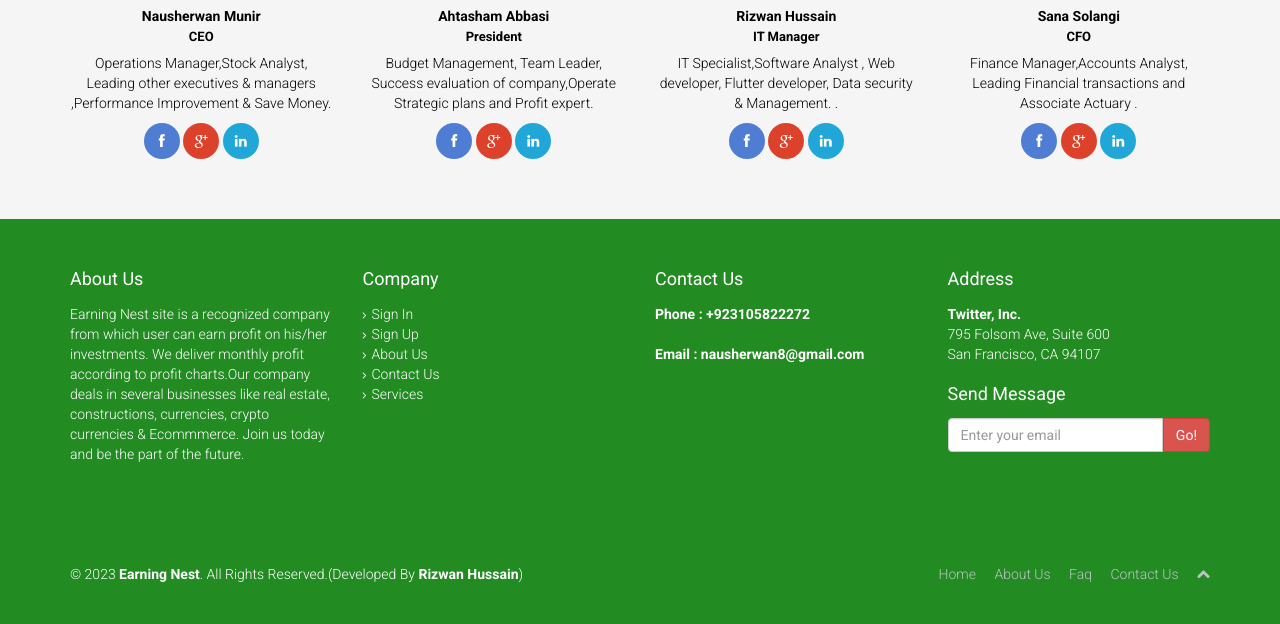
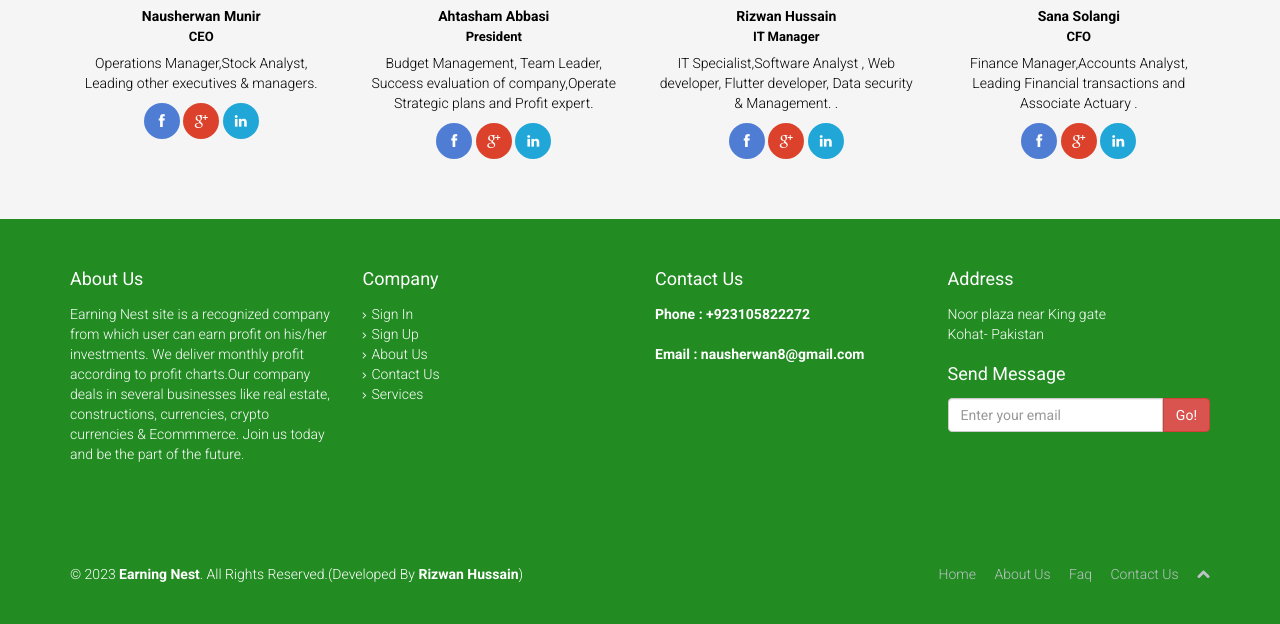
Before and after one commit to RizwanHussain468/EarningNest, a Django app: page /about/ in a window 1280 px wide. Shown: the part 989-1613 px from the top of the page. Run offline with Django 4.2, Linux system fonts and the light colour scheme.

Commit message:
nosho ji

```diff
--- a/templates/about-us.html
+++ b/templates/about-us.html
@@ -99,19 +99,16 @@
                 <div class="center">
                     <p><img class="img-responsive img-thumbnail img-circle" src="{% static '/images/nausherwan.jpeg' %}" alt=""></p>
                     <h5><b>Nausherwan Munir</b><small class="designation muted" style="color: black;" ><b>CEO</b></small></h5>
-                    <p>Operations Manager,Stock Analyst, Leading other executives & managers ,Performance Improvement & Save Money.</p>
-                    <a class="btn btn-social btn-facebook" href="https://www.facebook.com/nausherwanabbasi786"><i
-                            class="icon-facebook"></i></a> <a class="btn btn-social btn-google-plus" href="mailto:nausherwan8@gmail.com" method="post" enctype="text/plain"><i class="icon-google-plus"></i></a> <a class="btn btn-social btn-linkedin" href="#"><i class="icon-linkedin"></i></a>
+                    <p>Operations Manager,Stock Analyst, Leading other executives & managers.</p>
+                    <a class="btn btn-social btn-facebook" href="https://www.facebook.com/nausherwanabbasi786"><i class="icon-facebook"></i></a> <a class="btn btn-social btn-google-plus" href="mailto:nausherwan8@gmail.com" method="post" enctype="text/plain"><i class="icon-google-plus"></i></a> <a class="btn btn-social btn-linkedin" href="#"><i class="icon-linkedin"></i></a>
                 </div>
             </div>
-
             <div class="col-md-3 col-xs-6" style="color: black;">
                 <div class="center">
                     <p><img class="img-responsive img-thumbnail img-circle" src="{% static '/images/arslan.jpeg' %}" alt=""></p>
                     <h5><b>Ahtasham Abbasi</b><small class="designation muted" style="color: black;" ><b>President</b></small></h5>
                     <p>Budget Management, Team Leader, Success evaluation of company,Operate Strategic plans and Profit expert. </p>
-                    <a class="btn btn-social btn-facebook" href="https://www.facebook.com/profile.php?id=100008828807138&mibextid=ZbWKwL"><i
-                            class="icon-facebook"></i></a> <a class="btn btn-social btn-google-plus" href="mailto:Sunnyabbasi170@gmail.com" method="post" enctype="text/plain"><i class="icon-google-plus"></i></a> <a class="btn btn-social btn-linkedin" href="#"><i class="icon-linkedin"></i></a>
+                    <a class="btn btn-social btn-facebook" href="https://www.facebook.com/profile.php?id=100008828807138&mibextid=ZbWKwL"><i class="icon-facebook"></i></a> <a class="btn btn-social btn-google-plus" href="mailto:Sunnyabbasi170@gmail.com" method="post" enctype="text/plain"><i class="icon-google-plus"></i></a> <a class="btn btn-social btn-linkedin" href="#"><i class="icon-linkedin"></i></a>
                 </div>
             </div>
             <div class="col-md-3 col-xs-6" style="color: black;">
@@ -127,9 +124,7 @@
                     <p><img class="img-responsive img-thumbnail img-circle" src="{% static '/images/sana.png' %}" alt=""></p>
                     <h5><b>Sana Solangi</b><small class="designation muted" style="color: black;"><b>CFO</b></small></h5>
                     <p>Finance Manager,Accounts Analyst, Leading Financial transactions and Associate Actuary .</p>
-                    <a class="btn btn-social btn-facebook" href="#">
-                        <i class="icon-facebook"></i></a>
-                            <a class="btn btn-social btn-google-plus" href="mailto:sana.ssolangi@gmail.com" method="post" enctype="text/plain"><i class="icon-google-plus"></i></a> <a class="btn btn-social btn-linkedin" href="#"><i class="icon-linkedin"></i></a>
+                    <a class="btn btn-social btn-facebook" href="#"><i class="icon-facebook"></i></a> <a class="btn btn-social btn-google-plus" href="mailto:sana.ssolangi@gmail.com" method="post" enctype="text/plain"><i class="icon-google-plus"></i></a> <a class="btn btn-social btn-linkedin" href="#"><i class="icon-linkedin"></i></a>
                 </div>
             </div>
         </div><!--/#meet-the-team-->
@@ -175,9 +170,8 @@
                 <div class="col-md-3 col-sm-6">
                     <h4>Address</h4>
                     <address>
-                        <strong>Twitter, Inc.</strong><br>
-                        795 Folsom Ave, Suite 600<br>
-                        San Francisco, CA 94107<br>
+                        Noor plaza near King gate <br>
+                        Kohat- Pakistan<br>
                     </address>
                     <h4>Send Message</h4>
                     <form role="form" action="mailto:nausherwan8@gmail.com" method="post" enctype="text/plain">
--- a/templates/blog.html
+++ b/templates/blog.html
@@ -273,10 +273,8 @@
                 <div class="col-md-3 col-sm-6">
                     <h4>Address</h4>
                     <address>
-                        <strong>Twitter, Inc.</strong><br>
-                        795 Folsom Ave, Suite 600<br>
-                        San Francisco, CA 94107<br>
-                        <abbr title="Phone">P:</abbr> (123) 456-7890
+                        Noor plaza near King gate <br>
+                        Kohat- Pakistan<br>
                     </address>
                     <h4>Newsletter</h4>
                     <form role="form">
--- a/templates/contact-us.html
+++ b/templates/contact-us.html
@@ -138,9 +138,8 @@
                 <div class="col-md-3 col-sm-6">
                     <h4>Address</h4>
                     <address>
-                        <strong>Twitter, Inc.</strong><br>
-                        795 Folsom Ave, Suite 600<br>
-                        San Francisco, CA 94107<br>
+                        Noor plaza near King gate <br>
+                        Kohat- Pakistan<br>
                     </address>
                     <h4>Send Message</h4>
                 <form role="form" action="mailto:nausherwan8@gmail.com" method="post" enctype="text/plain">
--- a/templates/faq.html
+++ b/templates/faq.html
@@ -178,9 +178,9 @@
                 <div class="col-md-3 col-sm-6">
                     <h4>Address</h4>
                     <address>
-                        <strong>Twitter, Inc.</strong><br>
-                        795 Folsom Ave, Suite 600<br>
-                        San Francisco, CA 94107<br>
+                        <strong></strong><br>
+                        Noor plaza near King gate <br>
+                        Kohat- Pakistan<br>
                     </address>
                     <h4>Send Message</h4>
                     <form role="form" action="mailto:nausherwan8@gmail.com" method="post" enctype="text/plain">
--- a/templates/index.html
+++ b/templates/index.html
@@ -247,9 +247,8 @@
                 <div class="col-md-3 col-sm-6">
                     <h4>Address</h4>
                     <address>
-                        <strong>Twitter, Inc.</strong><br>
-                        795 Folsom Ave, Suite 600<br>
-                        San Francisco, CA 94107<br>
+                        Noor plaza near King gate <br>
+                        Kohat- Pakistan<br>
                     </address>
                     <h4>Send Message</h4>
                     <form role="form" action="mailto:nausherwan8@gmail.com" method="post" enctype="text/plain">
--- a/templates/portfolio.html
+++ b/templates/portfolio.html
@@ -175,9 +175,8 @@
                 <div class="col-md-3 col-sm-6">
                     <h4>Address</h4>
                     <address>
-                        <strong>Twitter, Inc.</strong><br>
-                        795 Folsom Ave, Suite 600<br>
-                        San Francisco, CA 94107<br>
+                        Noor plaza near King gate <br>
+                        Kohat- Pakistan<br>
                     </address>
                     <h4>Send Message</h4>
                     <form role="form" action="mailto:nausherwan8@gmail.com" method="post" enctype="text/plain">
--- a/templates/pricing.html
+++ b/templates/pricing.html
@@ -276,10 +276,8 @@
                 <div class="col-md-3 col-sm-6">
                     <h4>Address</h4>
                     <address>
-                        <strong>Twitter, Inc.</strong><br>
-                        795 Folsom Ave, Suite 600<br>
-                        San Francisco, CA 94107<br>
-                        <abbr title="Phone">P:</abbr> (123) 456-7890
+                        Noor plaza near King gate <br>
+                        Kohat- Pakistan<br>
                     </address>
                     <h4>Newsletter</h4>
                     <form role="form">
--- a/templates/privacy.html
+++ b/templates/privacy.html
@@ -160,10 +160,8 @@
                 <div class="col-md-3 col-sm-6">
                     <h4>Address</h4>
                     <address>
-                        <strong>Twitter, Inc.</strong><br>
-                        795 Folsom Ave, Suite 600<br>
-                        San Francisco, CA 94107<br>
-                        <abbr title="Phone">P:</abbr> (123) 456-7890
+                        Noor plaza near King gate <br>
+                        Kohat- Pakistan<br>
                     </address>
                     <h4>Newsletter</h4>
                     <form role="form">
--- a/templates/services.html
+++ b/templates/services.html
@@ -188,9 +188,9 @@
                 <div class="col-md-3 col-sm-6">
                     <h4>Address</h4>
                     <address>
-                        <strong>Twitter, Inc.</strong><br>
-                        795 Folsom Ave, Suite 600<br>
-                        San Francisco, CA 94107<br>
+                        <strong></strong><br>
+                        Noor plaza near King gate <br>
+                        Kohat- Pakistan<br>
                     </address>
                     <h4>Send Message</h4>
                     <form role="form" action="mailto:nausherwan8@gmail.com" method="post" enctype="text/plain">
```
Also changed, not shown: templates/career.html (+4 -5 lines), templates/registration.html (+4 -6 lines), templates/terms.html (+3 -4 lines).
